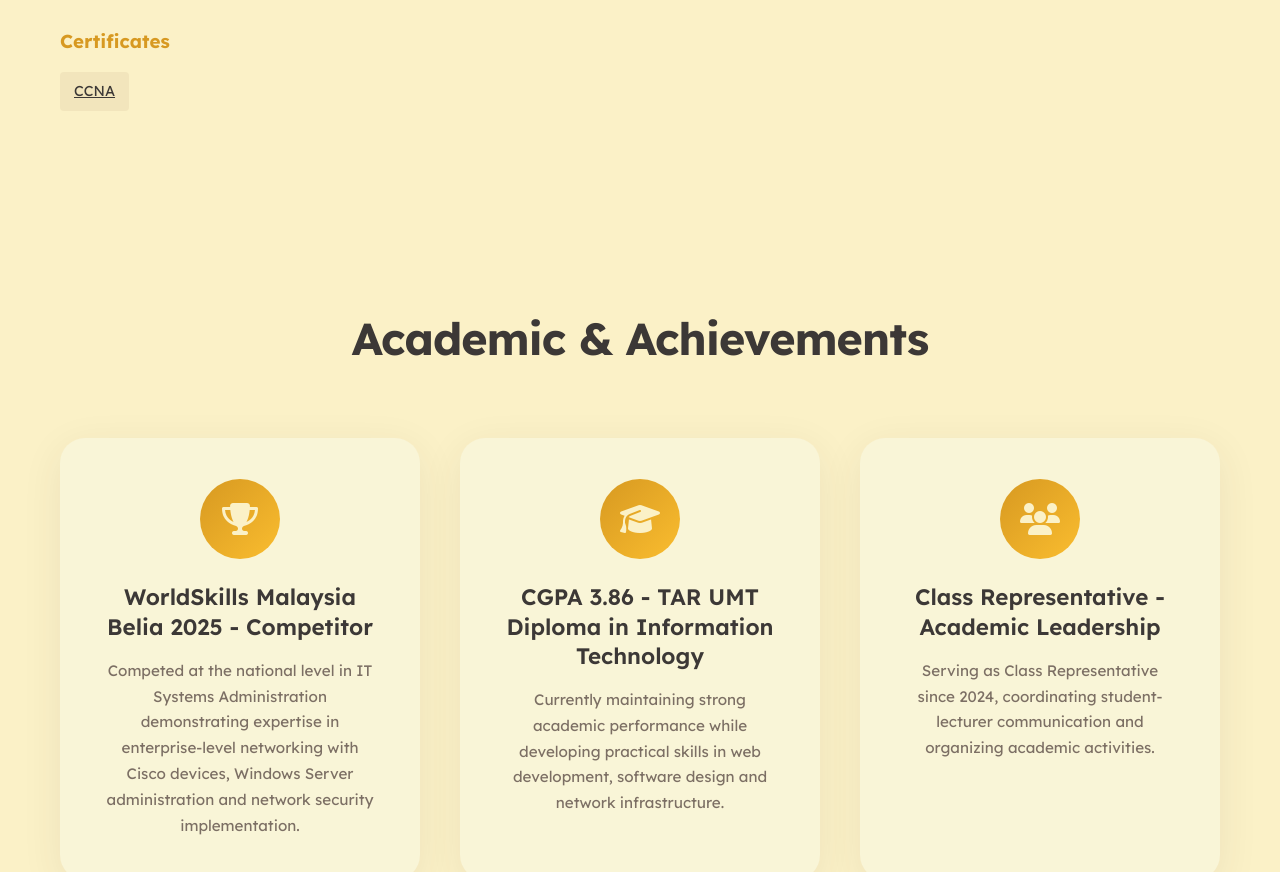
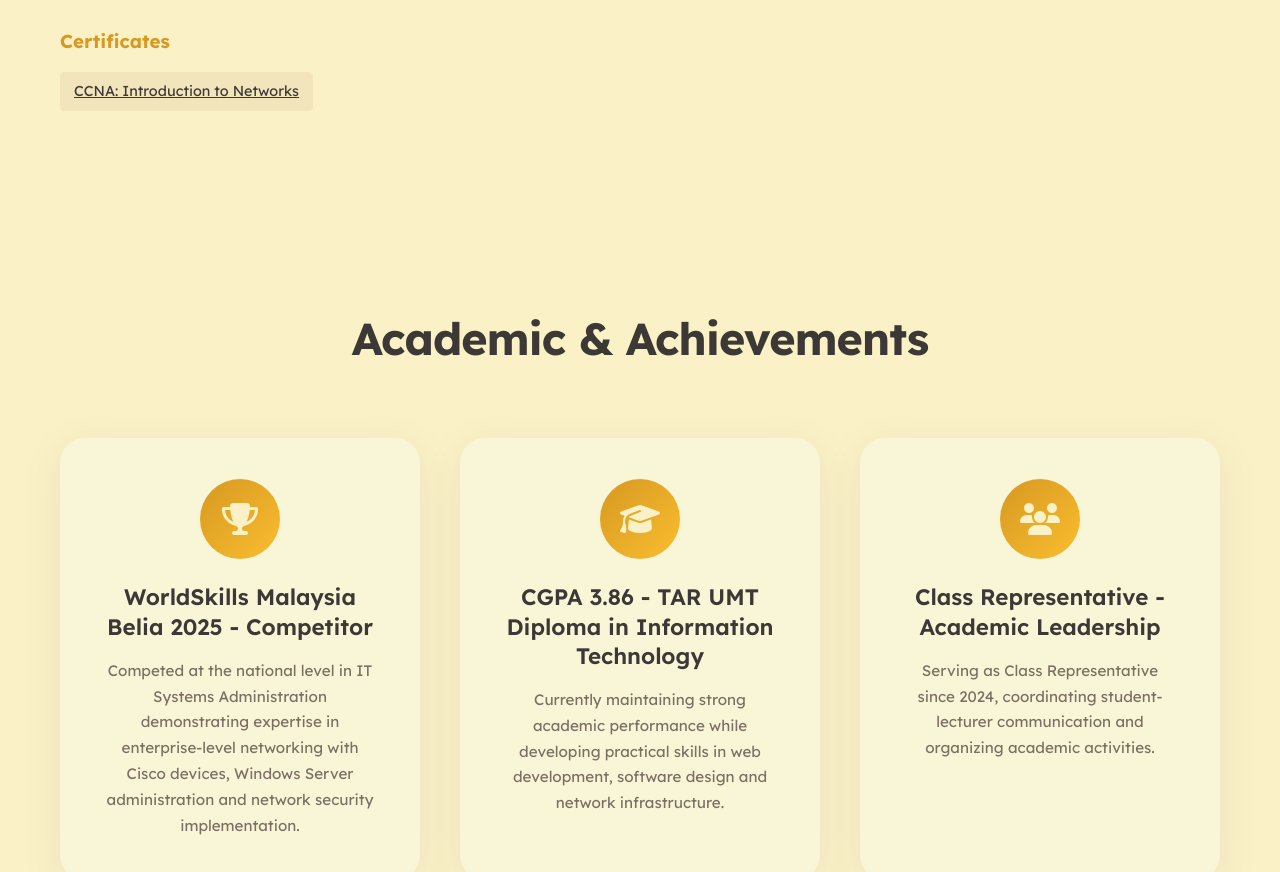
Before and after one commit to CuteJJ/CuteJJ.github.io, a plain HTML site: page index.html in a window 1280 px wide. Shown: the part 3401-4273 px from the top of the page. Drawn offline with nearby package versions, Linux system fonts and the light colour scheme.

Commit message:
Update CCNA certificate link text

```diff
--- a/index.html
+++ b/index.html
@@ -222,7 +222,7 @@
                     <div class="skill-tags">
                         <a href="https://www.credly.com/badges/da9e8df2-bca3-4bb3-b9a6-5660daf0bb0a" target="_blank"
                             rel="noopener noreferrer" class="skill-tag skill-tag-link">
-                            CCNA
+                            CCNA: Introduction to Networks
                         </a>
                     </div>
                 </div>
```
